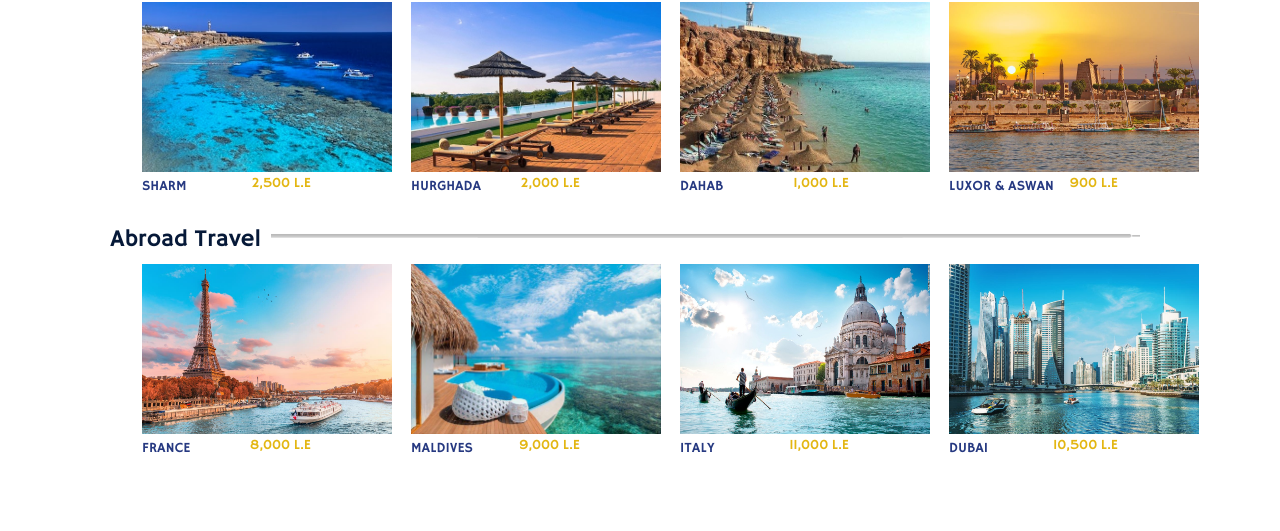
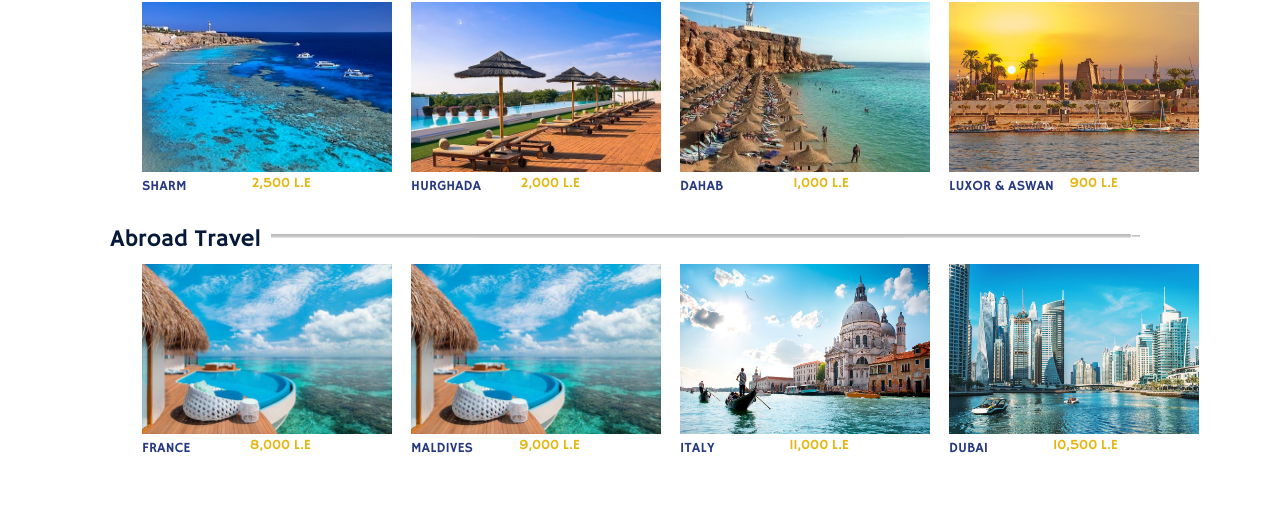
Before and after one commit to shehhab/shehhab.github.io, a plain HTML site: page uptogo-main/index.html in a window 1280 px wide. Shown: the part 861-1392 px from the top of the page. Drawn offline with Linux system fonts and the light colour scheme; files whose address does not match are found by name.

Commit message:
Update index.html

```diff
--- a/uptogo-main/index.html
+++ b/uptogo-main/index.html
@@ -137,7 +137,7 @@
 						<ul class="items" style="margin-top: 1px;">
 
 							<li>
-								<a href="product5.html"> <img src="images/france.jpg" width="250" height="170" alt="Img"> <span>8,000 L.E</span> FRANCE
+								<a href="product5.html"> <img src="images/m.jpg" width="250" height="170" alt="Img"> <span>8,000 L.E</span> FRANCE
 							</li>
 							<li>
 								<a href="product6.html"> <img src="images/m.jpg" width="250" height="170" alt="Img"> <span>9,000 L.E</span> MALDIVES </a>
```
